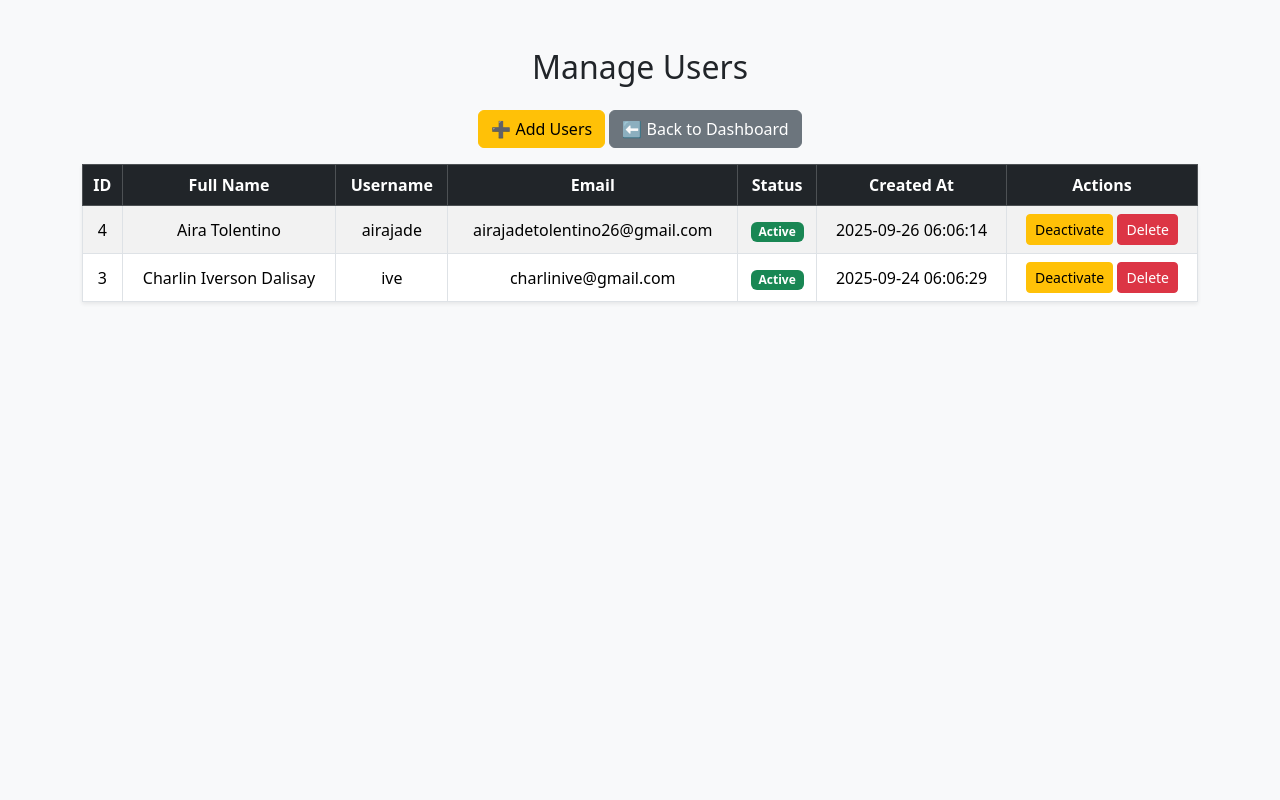
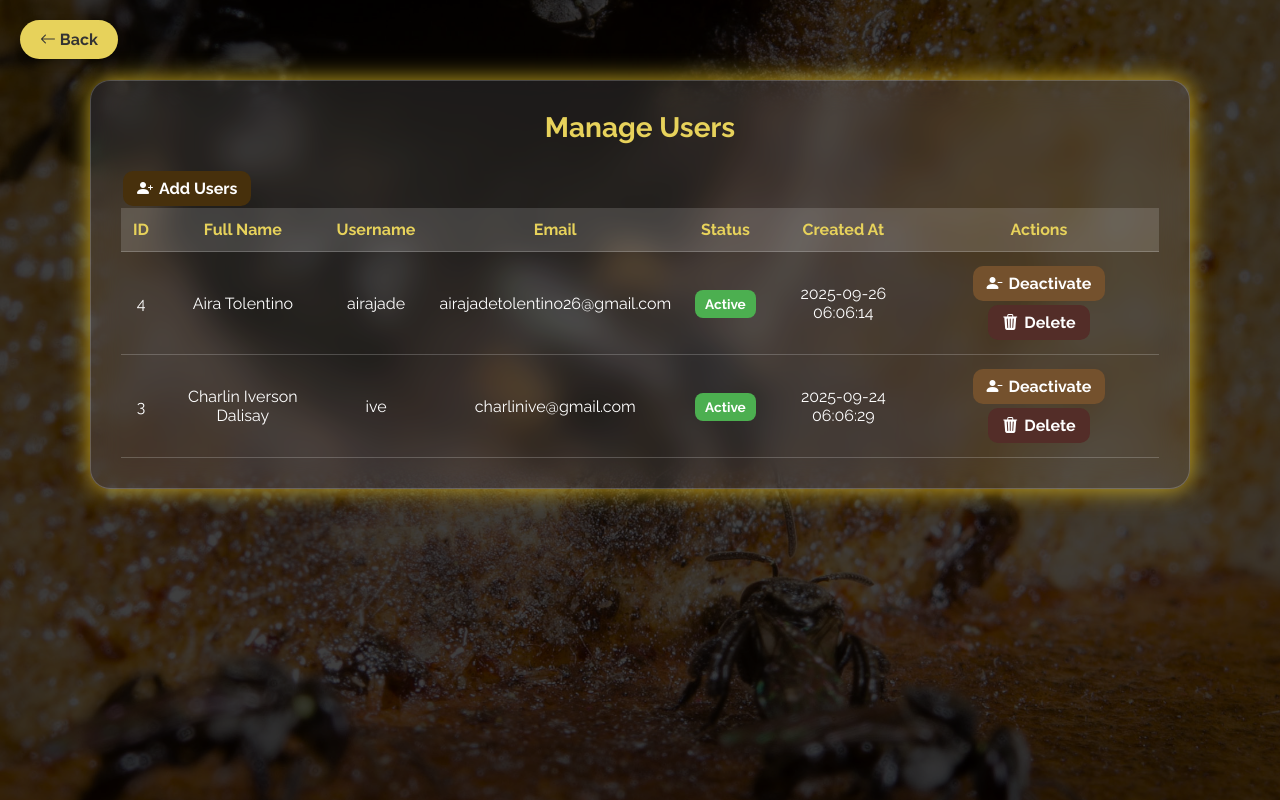
Before and after one commit to iiiive/Beehive, a PHP site: page /thesis/frontend/manage-users.php in a window 1280 px wide. Run offline with PHP 8.4, Linux system fonts and the light colour scheme; a user stored in the database is signed in; data comes from the database, SQL or seed files in the repository.

Commit message:
ayoko naaa

```diff
--- a/frontend/manage-users.php
+++ b/frontend/manage-users.php
@@ -2,13 +2,11 @@
 require_once "../config.php";
 session_start();
 
-// Check if admin is logged in
 if (!isset($_SESSION['admin_logged_in']) || $_SESSION['admin_logged_in'] !== true) {
     header("location: admin-login.php");
     exit;
 }
 
-// === Handle deactivate request ===
 if (isset($_GET['delete_id'])) {
     $user_id = intval($_GET['delete_id']);
     $sql = "UPDATE users SET status = 'inactive' WHERE user_id = ?";
@@ -20,7 +18,6 @@ if (isset($_GET['delete_id'])) {
     exit;
 }
 
-// === Handle reactivate request ===
 if (isset($_GET['activate_id'])) {
     $user_id = intval($_GET['activate_id']);
     $sql = "UPDATE users SET status = 'active' WHERE user_id = ?";
@@ -32,7 +29,6 @@ if (isset($_GET['activate_id'])) {
     exit;
 }
 
-// === Handle permanent delete request ===
 if (isset($_GET['permanent_delete_id'])) {
     $user_id = intval($_GET['permanent_delete_id']);
     $sql = "DELETE FROM users WHERE user_id = ?";
@@ -44,7 +40,6 @@ if (isset($_GET['permanent_delete_id'])) {
     exit;
 }
 
-// === Fetch all users ===
 $sql = "SELECT user_id, firstname, lastname, username, email, status, created_at
         FROM users ORDER BY created_at DESC";
 $result = mysqli_query($link, $sql);
@@ -54,16 +49,191 @@ $result = mysqli_query($link, $sql);
 <head>
 <meta charset="UTF-8">
 <title>Manage Users</title>
-    <link rel="stylesheet" href="https://cdn.jsdelivr.net/npm/bootstrap@5.3.2/dist/css/bootstrap.min.css">
+<link rel="stylesheet" href="https://cdn.jsdelivr.net/npm/bootstrap-icons@1.11.1/font/bootstrap-icons.css">
+<link href="https://fonts.googleapis.com/css?family=Raleway:400,700" rel="stylesheet">
+<style>
+* {
+  margin: 0;
+  padding: 0;
+  box-sizing: border-box;
+  font-family: 'Raleway', sans-serif;
+}
+body {
+  min-height: 100vh;
+  display: flex;
+  justify-content: center;
+  align-items: flex-start;
+  padding-top: 80px;
+  position: relative;
+  color: white;
+}
+body::before {
+  content: "";
+  position: absolute;
+  inset: 0;
+  background: url('images/profile_addusers.jpeg') no-repeat center center/cover;
+  filter: brightness(25%);
+  z-index: -1;
+}
+.container {
+  width: 90%;
+  max-width: 1100px;
+  background: rgba(255, 255, 255, 0.1);
+  border-radius: 20px;
+  backdrop-filter: blur(15px);
+  border: 1px solid rgba(255,255,255,0.2);
+  box-shadow: 0px 0px 24px #ceae1fff;
+  padding: 30px;
+  animation: fadeIn 1s ease-in-out;
+}
+@keyframes fadeIn {
+  from { opacity: 0; transform: translateY(-30px); }
+  to { opacity: 1; transform: translateY(0); }
+}
+h2 {
+  text-align: center;
+  color: #e7d25bff;
+  font-size: 28px;
+  margin-bottom: 25px;
+}
+.table {
+  width: 100%;
+  border-collapse: collapse;
+  text-align: center;
+}
+.table th, .table td {
+  padding: 12px;
+  border-bottom: 1px solid rgba(255,255,255,0.2);
+}
+.table th {
+  background: rgba(255,255,255,0.15);
+  color: #e7d25bff;
+}
+.table tr:hover {
+  background: rgba(255,255,255,0.1);
+  transition: 0.3s;
+}
+
+/* 🔹 Customizable Buttons */
+.btn {
+  display: inline-flex;
+  align-items: center;
+  gap: 6px;
+  justify-content: center;
+  padding: 8px 14px;
+  border-radius: 10px;
+  border: none;
+  font-weight: bold;
+  cursor: pointer;
+  transition: all 0.3s ease;
+  margin: 2px;
+  min-width: 100px;
+  text-decoration: none;
+  color: white;
+}
+.btn i {
+  font-size: 1rem;
+}
+
+/* 🔸 Custom Colors — you can freely edit these */
+.btn-add {
+  background: #47300cff; /* gold */
+}
+.btn-add:hover {
+  background: #d4aa2a;
+  transform: scale(1.05);
+}
+
+.btn-deactivate {
+  background: #74512D; /* orange */
+}
+.btn-deactivate:hover {
+  background: #cf6e1a;
+  transform: scale(1.05);
+}
+
+.btn-reactivate {
+  background: #27ae60; /* green */
+}
+.btn-reactivate:hover {
+  background: #219150;
+  transform: scale(1.05);
+}
+
+.btn-delete {
+  background: #532d28ff; /* red */
+}
+.btn-delete:hover {
+  background: #c0392b;
+  transform: scale(1.05);
+}
+
+/* Back Button */
+.back-btn {
+  position: absolute;
+  top: 20px;
+  left: 20px;
+  padding: 10px 20px;
+  font-size: 1rem;
+  font-weight: bold;
+  color: #333;
+  background: #e7d25bff;
+  border-radius: 20px;
+  text-decoration: none;
+  box-shadow: 4px 4px 10px rgba(0,0,0,0.3);
+  transition: all 0.3s ease;
+}
+.back-btn:hover {
+  background: #cdbd49;
+  transform: scale(1.05);
+}
+
+/* Badges */
+.badge {
+  padding: 6px 10px;
+  border-radius: 8px;
+  font-size: 0.85rem;
+  font-weight: bold;
+}
+.bg-success { background: #4CAF50; color: white; }
+.bg-secondary { background: #aaa; color: black; }
+
+.alert {
+  text-align: center;
+  font-weight: bold;
+  margin-bottom: 20px;
+  border-radius: 10px;
+}
+.alert-warning { color: #e7d25bff; }
+.alert-success { color: lightgreen; }
+.alert-danger { color: #ff7b7b; }
+
+.table-responsive {
+  overflow-x: auto;
+}
+@media (max-width: 768px) {
+  .container { padding: 15px; }
+  table { font-size: 0.9rem; }
+  h2 { font-size: 22px; }
+  .btn {
+    display: block;
+    width: 100%;
+    margin: 5px 0;
+  }
+  td:last-child {
+    display: flex;
+    flex-direction: column;
+    align-items: center;
+  }
+}
+</style>
 </head>
-<body class="bg-light">
-<div class="container mt-5">
-    <h2 class="mb-4 text-center">Manage Users</h2>
+<body>
 
-    <div class="mb-3 text-center">
-        <a href="manage_users.php" class="btn btn-warning">➕ Add Users</a>
-        <a href="admin-dashboard.php" class="btn btn-secondary">⬅ Back to Dashboard</a>
-    </div>
+<a href="admin-dashboard.php" class="back-btn"><i class="bi bi-arrow-left"></i> Back</a>
+
+<div class="container">
+  <h2>Manage Users</h2>
 
   <?php if (isset($_GET['deleted'])): ?>
     <div class="alert alert-warning">User account has been deactivated.</div>
@@ -73,8 +243,13 @@ $result = mysqli_query($link, $sql);
     <div class="alert alert-danger">User account permanently deleted.</div>
   <?php endif; ?>
 
-    <table class="table table-bordered table-striped text-center align-middle shadow-sm">
-        <thead class="table-dark">
+  <div class="text-center mb-3">
+    <a href="add_users.php" class="btn btn-add"><i class="bi bi-person-plus-fill"></i> Add Users</a>
+  </div>
+
+  <div class="table-responsive">
+    <table class="table">
+      <thead>
         <tr>
           <th>ID</th>
           <th>Full Name</th>
@@ -102,20 +277,16 @@ $result = mysqli_query($link, $sql);
           <td><?= $row['created_at'] ?></td>
           <td>
             <?php if ($row['status'] == 'active'): ?>
-                        <a href="?delete_id=<?= $row['user_id'] ?>" class="btn btn-warning btn-sm"
-                           onclick="return confirm('Deactivate this user?');">
-                           Deactivate
+              <a href="?delete_id=<?= $row['user_id'] ?>" class="btn btn-deactivate btn-sm" onclick="return confirm('Deactivate this user?');">
+                <i class="bi bi-person-dash-fill"></i> Deactivate
               </a>
             <?php else: ?>
-                        <a href="?activate_id=<?= $row['user_id'] ?>" class="btn btn-success btn-sm">
-                           Reactivate
+              <a href="?activate_id=<?= $row['user_id'] ?>" class="btn btn-reactivate btn-sm">
+                <i class="bi bi-person-check-fill"></i> Reactivate
               </a>
             <?php endif; ?>
-
-                    <a href="?permanent_delete_id=<?= $row['user_id'] ?>"
-                       class="btn btn-danger btn-sm"
-                       onclick="return confirm('⚠️ WARNING: This will permanently delete the user. Continue?');">
-                       Delete
+            <a href="?permanent_delete_id=<?= $row['user_id'] ?>" class="btn btn-delete btn-sm" onclick="return confirm('⚠️ Permanently delete this user?');">
+              <i class="bi bi-trash3-fill"></i> Delete
             </a>
           </td>
         </tr>
@@ -123,5 +294,6 @@ $result = mysqli_query($link, $sql);
       </tbody>
     </table>
   </div>
+</div>
 </body>
 </html>
```
Also changed, not shown: frontend/database.php (+84 -28 lines), frontend/add_users.php (renamed from frontend/manage_users.php), frontend/images/bee2.png (added), frontend/images/info.png (added). Lines whose indentation alone changed are shown as unchanged.
